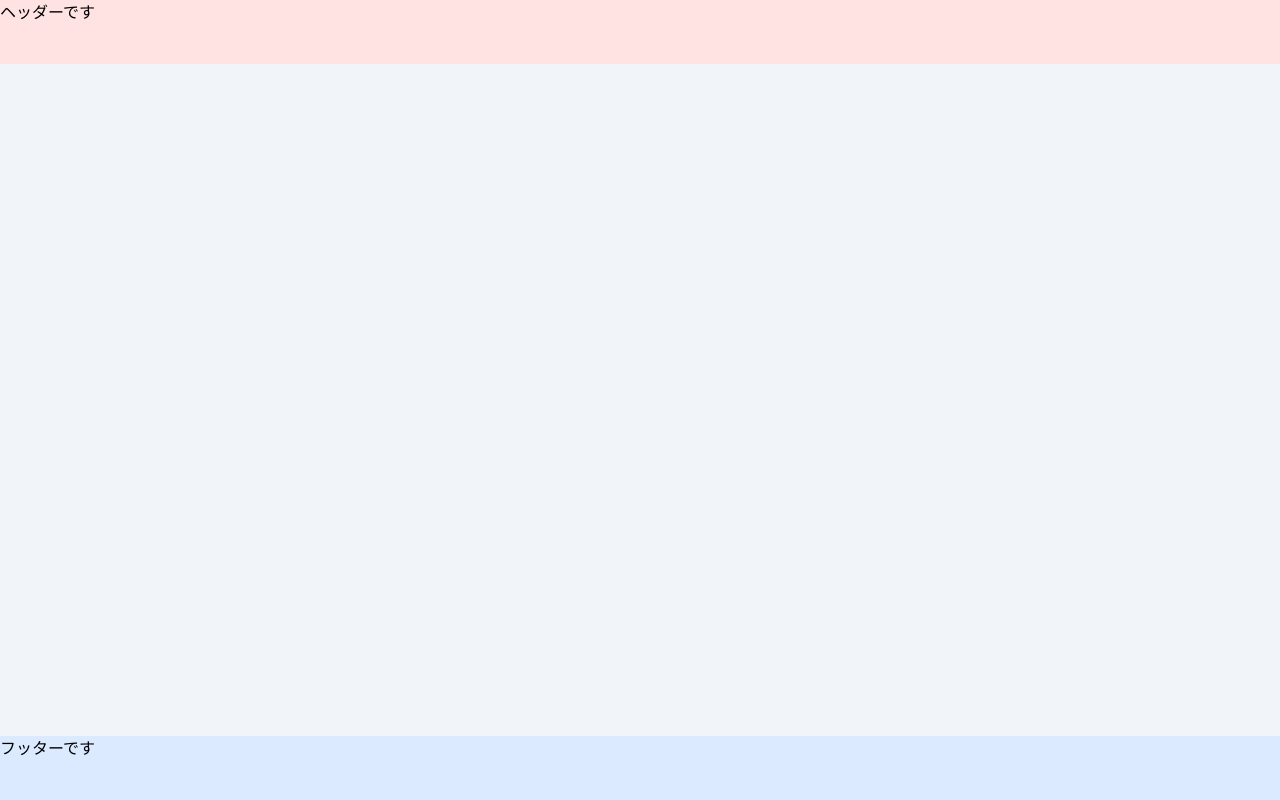
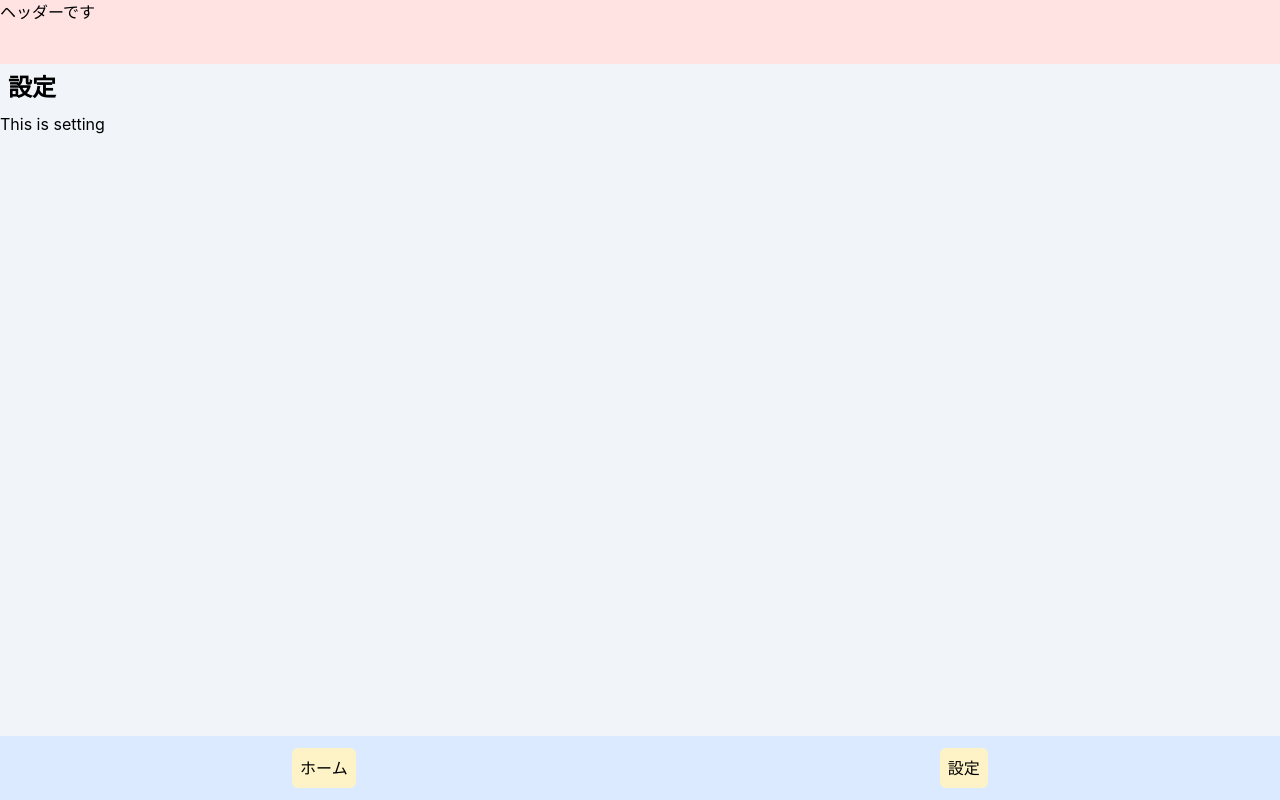
Before and after one commit to Taro-oka/roulette, a React (Vite) app: page /settings in a window 1280 px wide. Before the commit this address had no page. Built offline with nearby package versions, Linux system fonts and the light colour scheme.

Commit message:
設定ページ追加

```diff
--- a/src/components/Footer.tsx
+++ b/src/components/Footer.tsx
@@ -1,5 +1,18 @@
+import { Link } from "react-router-dom";
+
+const linkStyle = "h-10 p-2 bg-amber-100 rounded-md";
+
 function Footer() {
-  return <header className="h-16 bg-blue-100">フッターです</header>;
+  return (
+    <header className="h-16 bg-blue-100 flex justify-around items-center">
+      <Link className={linkStyle} to="/">
+        ホーム
+      </Link>
+      <Link className={linkStyle} to="/settings">
+        設定
+      </Link>
+    </header>
+  );
 }
 
 export default Footer;
--- /dev/null
+++ b/src/pages/settings/Settings.tsx
@@ -0,0 +1,8 @@
+export const Settings = () => {
+  return (
+    <div>
+      <h1 className="text-2xl font-bold p-2">設定</h1>
+      <div>This is setting</div>
+    </div>
+  );
+};
--- a/src/routes/routes.tsx
+++ b/src/routes/routes.tsx
@@ -1,5 +1,6 @@
 import Home from "@/pages/home/Home";
 import About from "@/pages/about/About";
+import { Settings } from "@/pages/settings/Settings";
 
 export const routes: {
   path: string;
@@ -10,6 +11,10 @@ export const routes: {
     element: <Home />,
   },
   {
+    path: "/settings",
+    element: <Settings />,
+  },
+  {
     path: "/about",
     element: <About />,
   },
```
